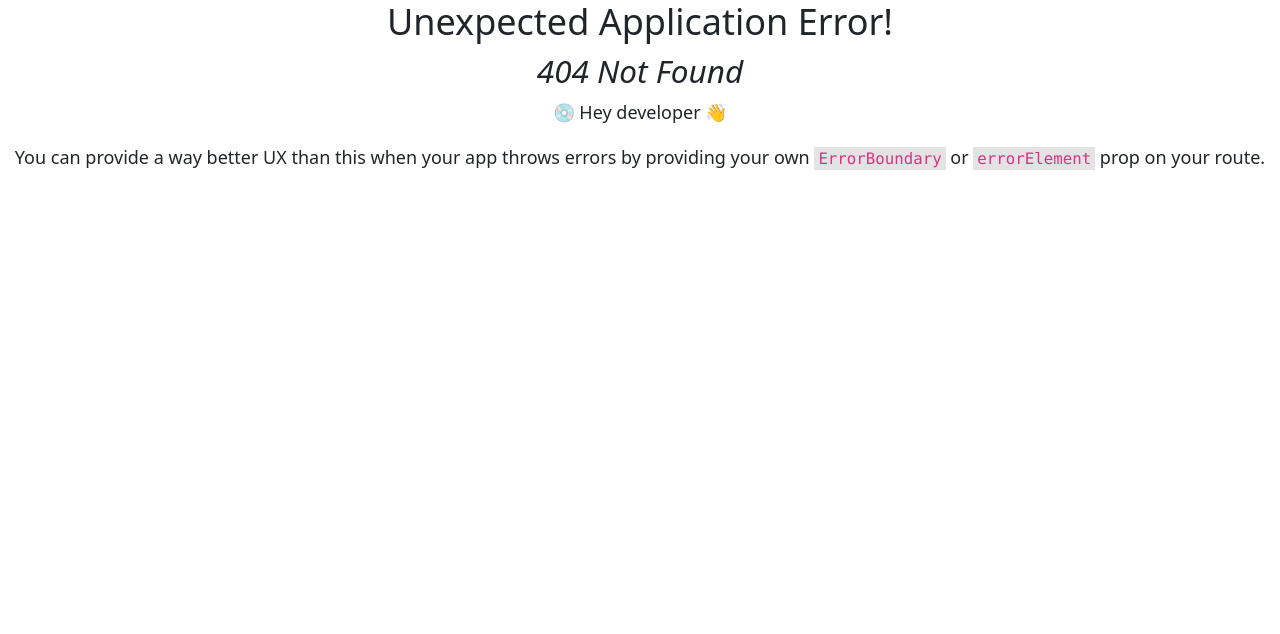
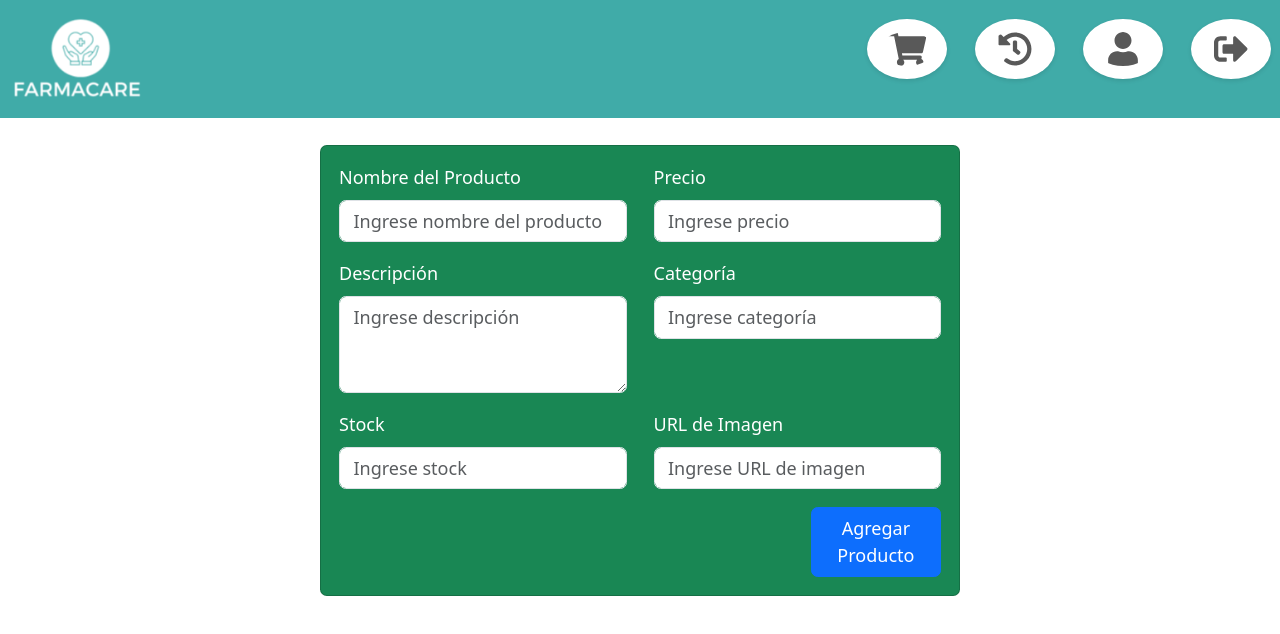
Before and after one commit to pedrogasparini/Farmacare-app, a React (Vite) app in the folder farmacare/: page /newProduct in a window 1280 px wide. Before the commit this address had no page. Shown: the top 634 px of the page. Built offline with nearby package versions, Linux system fonts and the light colour scheme; a web font is replaced by a local one.

Commit message:
Agregar producto(falta conctar con la API para poder agregar el product)

```diff
--- a/farmacare/src/App.jsx
+++ b/farmacare/src/App.jsx
@@ -5,6 +5,7 @@ import Login from "./components/Login/Login";
 import Register from "./components/Register/Register";
 import Cart from "./components/Cart/Cart";
 import PurchaseHistory from './components/PurchaseHistory/PurchaseHistory';
+import NewProduct from './components/NewProduct/NewProduct';
 
 const App = () => {
   const [cartItems, setCartItems] = useState([]);
@@ -25,7 +26,8 @@ const App = () => {
     { path: "/home", element: <Home addProductToCart={addProductToCart} /> },
     { path: "/register", element: <Register /> },
     { path: "/cart", element: <Cart cartItems={cartItems} removeFromCart={removeFromCart} /> },
-    { path: "/history", element: <PurchaseHistory />}
+    { path: "/history", element: <PurchaseHistory />},
+    { path: "/newProduct", element: <NewProduct />}
   ]);
 
   return (
--- a/farmacare/src/components/Header/Header.jsx
+++ b/farmacare/src/components/Header/Header.jsx
@@ -59,6 +59,7 @@ const Header = () => {
                         <Nav.Link onClick={handleLogOut}>
                             <FaSignOutAlt className="icon" />
                         </Nav.Link>
+
                     </Nav>
                 </Navbar.Collapse>
             </Navbar>
--- /dev/null
+++ b/farmacare/src/components/NewProduct/NewProduct.jsx
@@ -0,0 +1,164 @@
+import { useState } from "react";
+import { Button, Card, Col, Form, Row } from "react-bootstrap";
+import Header from '../Header/Header';
+import Swal from 'sweetalert2';
+import "./NewProduct.css"
+import PropTypes from "prop-types";
+
+const NewProduct = ({ onAddProduct }) => {
+    const [productName, setProductName] = useState("");
+    const [price, setPrice] = useState("");
+    const [description, setDescription] = useState("");
+    const [category, setCategory] = useState("");
+    const [stock, setStock] = useState("");
+    const [image, setImage] = useState("");
+
+    const changeProductNameHandler = (event) => {
+        setProductName(event.target.value);
+    };
+
+    const changePriceHandler = (event) => {
+        setPrice(event.target.value);
+    };
+
+    const changeDescriptionHandler = (event) => {
+        setDescription(event.target.value);
+    };
+
+    const changeCategoryHandler = (event) => {
+        setCategory(event.target.value);
+    };
+
+    const changeStockHandler = (event) => {
+        setStock(event.target.value);
+    };
+
+    const changeImageHandler = (event) => {
+        setImage(event.target.value);
+    };
+
+    const submitProductHandler = (event) => {
+        event.preventDefault();
+        const newProduct = {
+            productName,
+            price: parseFloat(price),
+            description,
+            category,
+            stock: parseInt(stock),
+            image,
+        };
+        onAddProduct(newProduct);
+        setProductName("");
+        setPrice("");
+        setDescription("");
+        setCategory("");
+        setStock("");
+        setImage("");
+
+        Swal.fire({
+            icon: 'success',
+            title: '¡Producto agregado con exito!'
+        });
+    };
+
+    return (
+        <>
+        <Header />
+        <Card className="m-4 w-50" bg="success">
+            <Card.Body>
+                <Form className="text-white" onSubmit={submitProductHandler}>
+                    <Row>
+                        <Col md={6}>
+                            <Form.Group className="mb-3" controlId="productName">
+                                <Form.Label>Nombre del Producto</Form.Label>
+                                <Form.Control
+                                    type="text"
+                                    required
+                                    value={productName}
+                                    placeholder="Ingrese nombre del producto"
+                                    onChange={changeProductNameHandler}
+                                />
+                            </Form.Group>
+                        </Col>
+                        <Col md={6}>
+                            <Form.Group className="mb-3" controlId="productPrice">
+                                <Form.Label>Precio</Form.Label>
+                                <Form.Control
+                                    type="number"
+                                    placeholder="Ingrese precio"
+                                    min={0}
+                                    step="any"
+                                    onChange={changePriceHandler}
+                                    value={price}
+                                />
+                            </Form.Group>
+                        </Col>
+                    </Row>
+                    <Row>
+                        <Col md={6}>
+                            <Form.Group className="mb-3" controlId="productDescription">
+                                <Form.Label>Descripción</Form.Label>
+                                <Form.Control
+                                    as="textarea"
+                                    rows={3}
+                                    placeholder="Ingrese descripción"
+                                    onChange={changeDescriptionHandler}
+                                    value={description}
+                                />
+                            </Form.Group>
+                        </Col>
+                        <Col md={6}>
+                            <Form.Group className="mb-3" controlId="productCategory">
+                                <Form.Label>Categoría</Form.Label>
+                                <Form.Control
+                                    type="text"
+                                    placeholder="Ingrese categoría"
+                                    onChange={changeCategoryHandler}
+                                    value={category}
+                                />
+                            </Form.Group>
+                        </Col>
+                    </Row>
+                    <Row>
+                        <Col md={6}>
+                            <Form.Group className="mb-3" controlId="productStock">
+                                <Form.Label>Stock</Form.Label>
+                                <Form.Control
+                                    type="number"
+                                    placeholder="Ingrese stock"
+                                    min={0}
+                                    onChange={changeStockHandler}
+                                    value={stock}
+                                />
+                            </Form.Group>
+                        </Col>
+                        <Col md={6}>
+                            <Form.Group className="mb-3" controlId="productImage">
+                                <Form.Label>URL de Imagen</Form.Label>
+                                <Form.Control
+                                    type="text"
+                                    placeholder="Ingrese URL de imagen"
+                                    onChange={changeImageHandler}
+                                    value={image}
+                                />
+                            </Form.Group>
+                        </Col>
+                    </Row>
+                    <Row className="justify-content-end">
+                        <Col md={3} className="d-flex justify-content-end">
+                            <Button variant="primary" type="submit">
+                                Agregar Producto
+                            </Button>
+                        </Col>
+                    </Row>
+                </Form>
+            </Card.Body>
+        </Card>
+        </>
+    );
+};
+NewProduct.propTypes = {
+    onAddProduct: PropTypes.func.isRequired,
+};
+
+export default NewProduct;
```
Also changed, not shown: farmacare/src/components/Product/Product.jsx (+15 -0 lines), farmacare/src/components/NewProduct/NewProduct.css (added).
